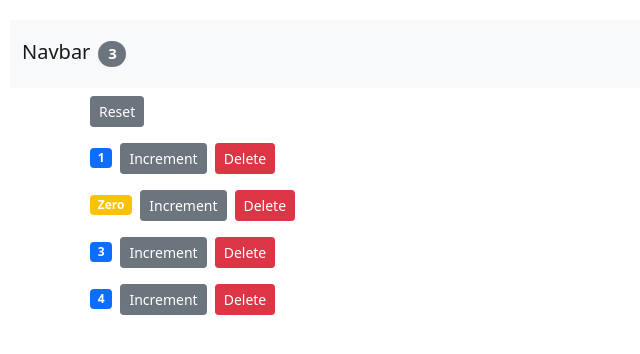
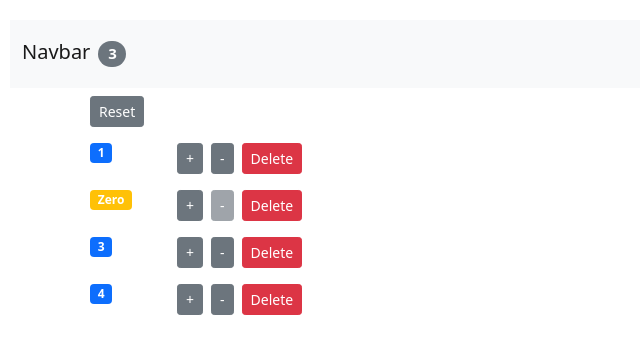
Before and after one commit to Melanga/mastering_react_examples_code_with_mosh, a React (Create React App) app: page / in a window 1280 px wide. Shown: the top 354 px of the page, without its empty margins (0-640 px from the left). Built offline with nearby package versions, Linux system fonts and the light colour scheme.

Commit message:
created a decrement button and refined user interface with bootstrap grid

```diff
--- a/src/App.js
+++ b/src/App.js
@@ -29,6 +29,17 @@
     this.setState({ counters });
   };
 
+  handleDecrement = (counter) => {
+    const counters = [...this.state.counters];
+    const index = counters.indexOf(counter);
+    // if we directly modify above spread counters, it will modify the object in the state directly without cloning it.
+    // thats why we add this line to clone another counters object in order to update the state.
+    counters[index] = { ...counter };
+    counters[index].value--;
+    this.setState({ counters });
+  };
+
+
   handleReset = () => {
     const counters = this.state.counters.map((c) => {
       c.value = 0;
@@ -46,6 +57,7 @@
       counters = {this.state.counters}
       onDelete={this.handleDelete}
       onIncrement={this.handleIncrement}
+      onDecrement={this.handleDecrement}
       onReset={this.handleReset}
       />
     </main>
--- a/src/components/counter.jsx
+++ b/src/components/counter.jsx
@@ -3,20 +3,33 @@
 class Counter extends Component {
   render() {
     return (
-      <div>
-        <span className={this.getBadgeStyleClass()}>{this.formatCount()}</span>
+      <div className="row">
+        <div className="col-1">
+          <span className={this.getBadgeStyleClass()}>
+            {this.formatCount()}
+          </span>
+        </div>
+        <div className="col">
           <button
             onClick={() => this.props.onIncrement(this.props.counter)}
             className="btn btn-secondary btn-sm"
           >
-          Increment
+            +
           </button>
           <button
-          className="btn btn-danger btn-sm m-2"
+            onClick={() => this.props.onDecrement(this.props.counter)}
+            className="btn btn-secondary btn-sm m-2"
+            disabled={this.props.counter.value === 0 ? "disabled" : ""}
+          >
+            -
+          </button>
+          <button
+            className="btn btn-danger btn-sm"
             onClick={() => this.props.onDelete(this.props.counter.id)}
           >
             Delete
           </button>
+        </div>
       </div>
     );
   }
--- a/src/components/counters.jsx
+++ b/src/components/counters.jsx
@@ -4,7 +4,8 @@
 class Counters extends Component {
   render() {
     //object destructuring to prevent this.props repetition
-    const { onIncrement, onDelete, onReset, counters } = this.props;
+    const { onIncrement, onDecrement, onDelete, onReset, counters } =
+      this.props;
 
     return (
       <div>
@@ -16,6 +17,7 @@
             key={counter.id}
             onIncrement={onIncrement}
             onDelete={onDelete}
+            onDecrement={onDecrement}
             counter={counter}
           />
         ))}
```
Lines whose indentation alone changed are shown as unchanged.
